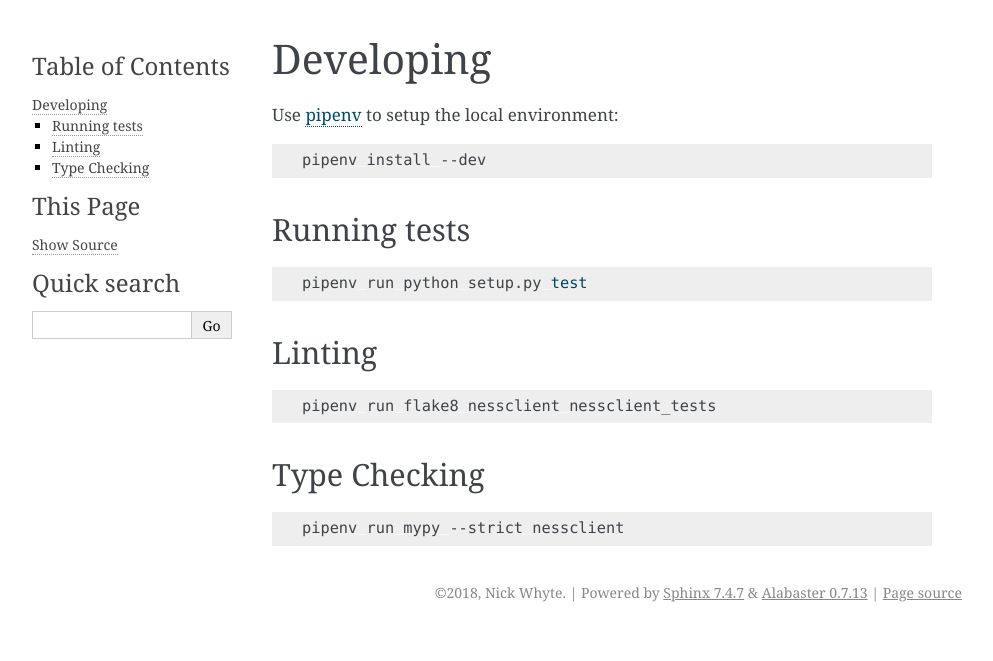
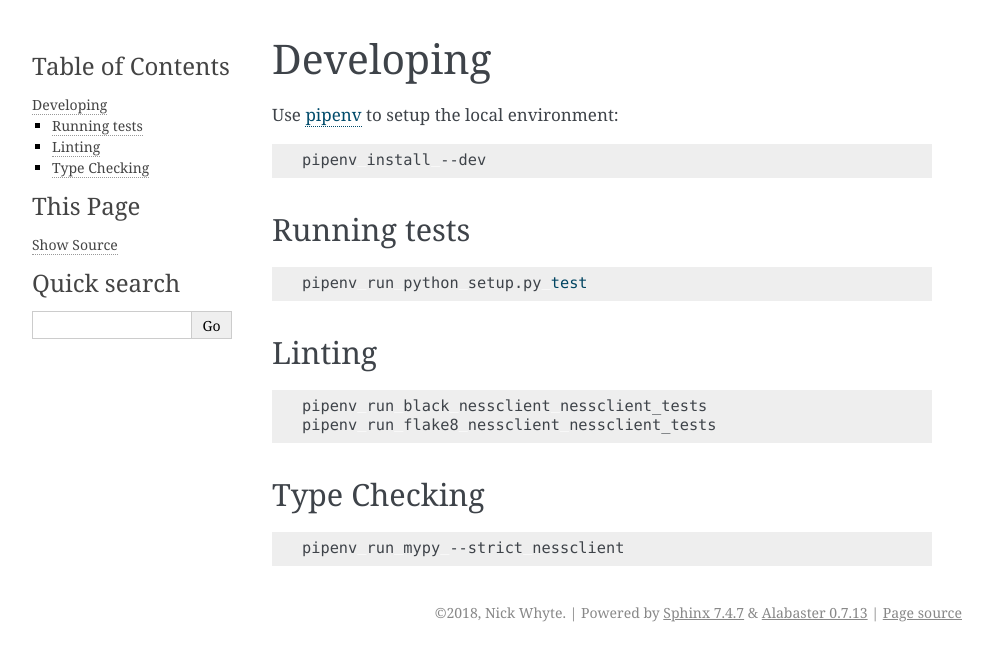
Before and after one commit to nickw444/nessclient, a Sphinx documentation site: the page built from docs/developing.md, in a window 1280 px wide. Shown: the top 661 px of the page, without its empty margins (148-1141 px from the left). Built offline with Sphinx 7.4.7, drawn with Linux system fonts in a browser that asks for light colours.

Commit message:
Add black to developing document

````diff
--- a/docs/developing.md
+++ b/docs/developing.md
@@ -14,6 +14,7 @@ pipenv run python setup.py test
 ## Linting
 
 ```sh
+pipenv run black nessclient nessclient_tests
 pipenv run flake8 nessclient nessclient_tests
 ```
 
````
